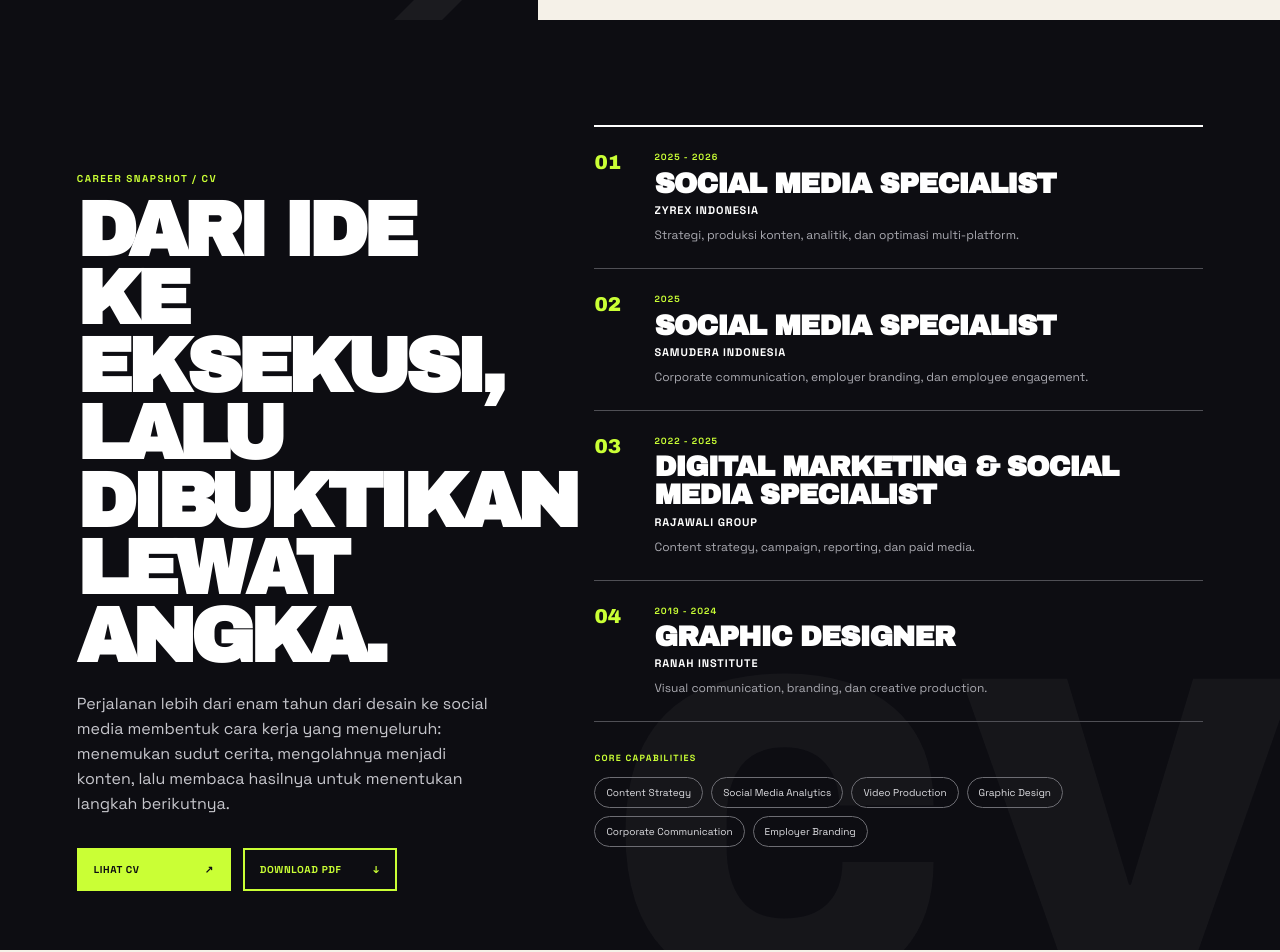
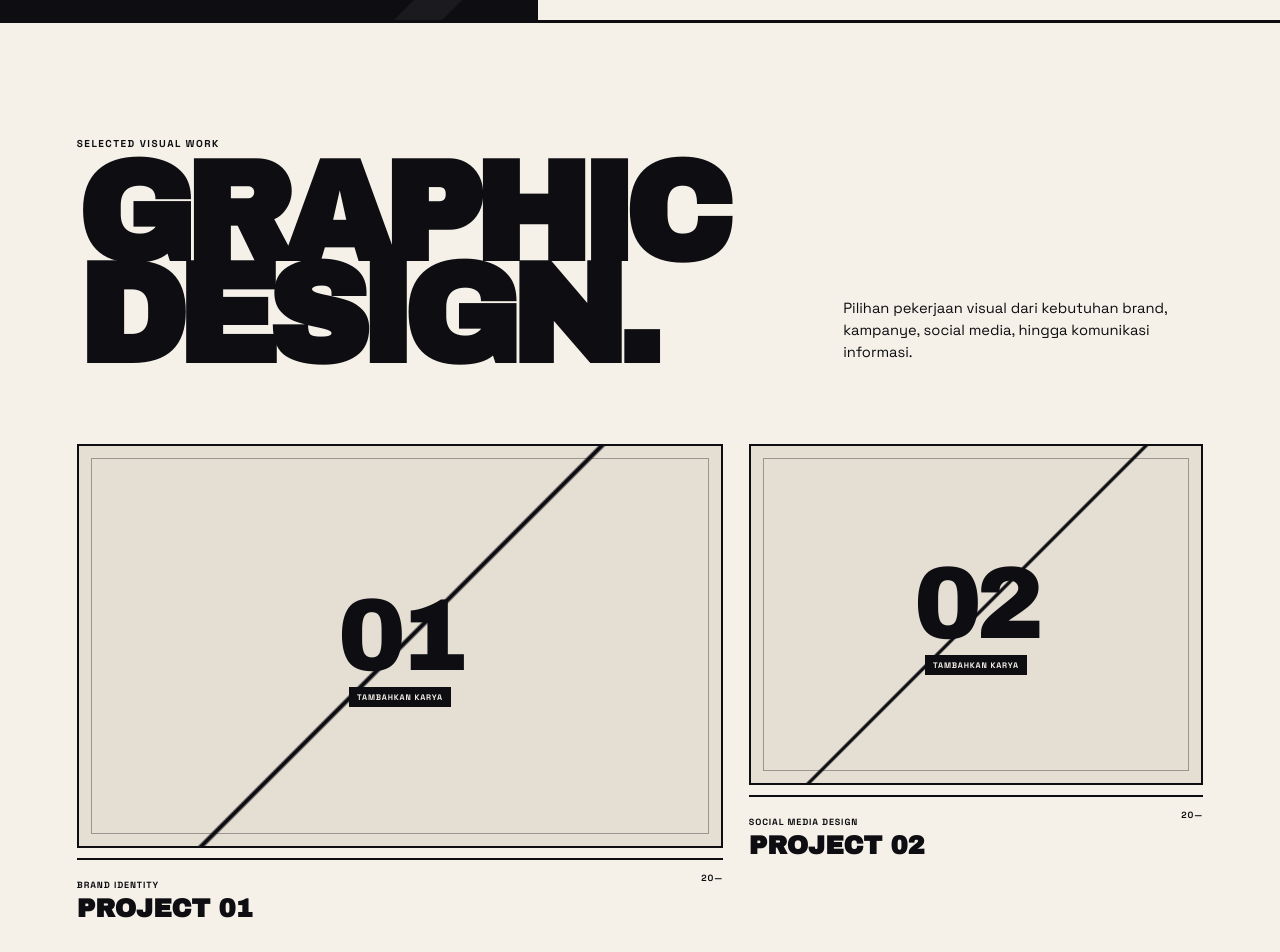
Before and after one commit to satriadarmaputra/new-porto, a Next.js app: page / in a window 1280 px wide. Shown: the part 780-1732 px from the top of the page. Built offline with nearby package versions, Linux system fonts and the light colour scheme; grey boxes are pictures that could not be loaded.

Commit message:
Add graphic design portfolio section

```diff
--- /dev/null
+++ b/src/components/GraphicDesignSection.tsx
@@ -0,0 +1,39 @@
+import { graphicDesignProjects } from '../data/graphicDesign';
+
+export default function GraphicDesignSection() {
+  return <section className="design-section" id="graphic-design" aria-labelledby="design-title">
+    <header className="design-header">
+      <div>
+        <p className="eyebrow">Selected visual work</p>
+        <h2 id="design-title">Graphic<br />Design.</h2>
+      </div>
+      <p>
+        Pilihan pekerjaan visual dari kebutuhan brand, kampanye,
+        social media, hingga komunikasi informasi.
+      </p>
+    </header>
+
+    <div className="design-gallery">
+      {graphicDesignProjects.map((project, index) => {
+        const content = <>
+          <div className="design-visual">
+            {project.image
+              ? <img src={project.image} alt={project.title} loading="lazy" />
+              : <div className="design-placeholder" aria-label="Slot karya siap diisi">
+                  <span>0{index + 1}</span>
+                  <small>Tambahkan karya</small>
+                </div>}
+          </div>
+          <div className="design-meta">
+            <div><span>{project.category}</span><h3>{project.title}</h3></div>
+            <span>{project.year}</span>
+          </div>
+        </>;
+
+        return project.href
+          ? <a className={`design-card design-card-${index + 1}`} href={project.href} target="_blank" rel="noreferrer" key={project.title}>{content}</a>
+          : <article className={`design-card design-card-${index + 1}`} key={project.title}>{content}</article>;
+      })}
+    </div>
+  </section>;
+}
--- a/src/components/PortfolioLayout.tsx
+++ b/src/components/PortfolioLayout.tsx
@@ -1,5 +1,6 @@
 import ResultsPanel from './ResultsPanel';
 import ContentSlider from './ContentSlider';
+import GraphicDesignSection from './GraphicDesignSection';
 import ResumeSection from './ResumeSection';
 
 export default function PortfolioLayout() {
@@ -8,6 +9,7 @@ export default function PortfolioLayout() {
       <ResultsPanel />
       <ContentSlider />
     </main>
+    <GraphicDesignSection />
     <ResumeSection />
   </>;
 }
--- /dev/null
+++ b/src/data/graphicDesign.ts
@@ -0,0 +1,18 @@
+export type GraphicDesignProject = {
+  title: string;
+  category: string;
+  year: string;
+  image?: string;
+  href?: string;
+};
+
+// Isi `image` dengan path gambar di folder public, misalnya `/design/project-01.jpg`.
+// Isi `href` jika karya memiliki halaman studi kasus atau tautan eksternal.
+export const graphicDesignProjects: GraphicDesignProject[] = [
+  { title: 'Project 01', category: 'Brand Identity', year: '20—' },
+  { title: 'Project 02', category: 'Social Media Design', year: '20—' },
+  { title: 'Project 03', category: 'Campaign Visual', year: '20—' },
+  { title: 'Project 04', category: 'Editorial Design', year: '20—' },
+  { title: 'Project 05', category: 'Infographic', year: '20—' },
+  { title: 'Project 06', category: 'Other Selected Work', year: '20—' },
+];
```
Also changed, not shown: app/globals.css.
